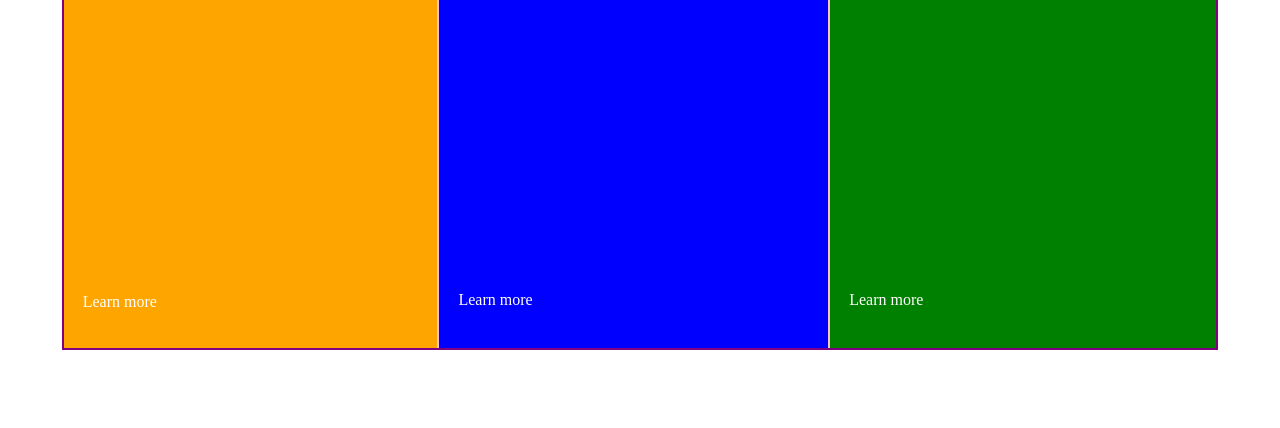
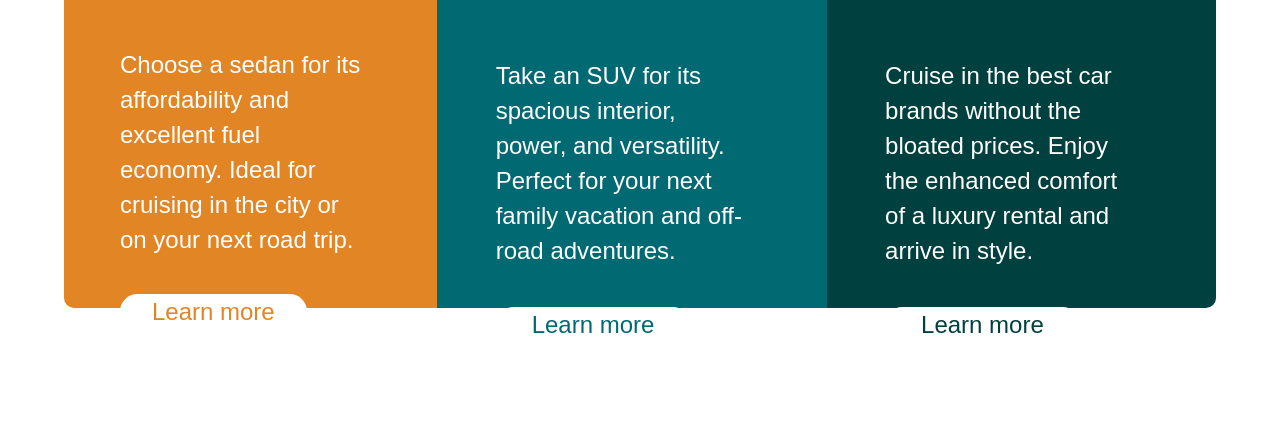
Before and after one commit to MunchQuim/enfocat, a plain HTML site: page Css/Challenges/3-column-preview-card-component-main/index.html in a window 1280 px wide. Shown: the part 372-800 px from the top of the page. Drawn offline with Linux system fonts and the light colour scheme.

Commit message:
terminado challenge-1

```diff
--- a/Css/Challenges/3-column-preview-card-component-main/index.html
+++ b/Css/Challenges/3-column-preview-card-component-main/index.html
@@ -31,35 +31,27 @@
       <div class="box-2">Sedans</div>
       <div class="box-3">Choose a sedan for its affordability and excellent fuel economy. Ideal for cruising in the city
         or on your next road trip.</div>
-      <div class="button">Learn more</div>
+      <div class="button-1">Learn more</div>
     </section>
     <section class="Container-2">
       <img src="./images/icon-suvs.svg">
       <div class="box-2">SUVs</div>
       <div class="box-3">Take an SUV for its spacious interior, power, and versatility. Perfect for your next family vacation
         and off-road adventures.</div>
-      <div class="button">Learn more</div>
+      <div class="button-2">Learn more</div>
     </section>
     <section class="Container-3">
       <img src="./images/icon-luxury.svg">
       <div class="box-2">Luxury</div>
       <div class="box-3">Cruise in the best car brands without the bloated prices. Enjoy the enhanced comfort of a luxury
         rental and arrive in style.</div>
-      <div class="button">Learn more</div>
+      <div class="button-3">Learn more</div>
     </section>
   </section>
 
 
   <!--
-
-
-
-
-
-
-
-
-  <div class="attribution">
+    <div class="attribution">
     Challenge by <a href="https://www.frontendmentor.io?ref=challenge" target="_blank">Frontend Mentor</a>.
     Coded by <a href="#">Munchquim</a>. -->
   </div>
--- a/Css/Challenges/3-column-preview-card-component-main/style.css
+++ b/Css/Challenges/3-column-preview-card-component-main/style.css
@@ -1,23 +1,23 @@
 body {
-    margin-top: 10vh;
-    margin-bottom: 10vh;
+  margin-top: 15vh;
+  margin-bottom: 15vh;
   margin-inline: 5vw;
-    height: 80vh;
+  height: 70vh;
 
-    outline: solid 2px purple;
+  /* outline: solid 2px purple; */
 }
 
 .Gcontainer {
   /* width: 100%; */
   height: 100%;
-    outline: solid 2px black;
+  /*  outline: solid 2px black; */
   display: flex;
   justify-content: stretch;
   align-items: center;
 }
 
-[class|=Container] {
-    outline: solid 2px pink;
+[class|="Container"] {
+  /* outline: solid 2px pink; */
   height: 100%;
   /* width: 100%; */
   display: flex;
@@ -26,47 +26,73 @@ body {
   color: white;
 }
 .Container-1 {
-    background-color: orange;
+  background-color: #e28525;
+border-top-left-radius:10px ;
+border-bottom-left-radius:10px ;
   /*provisional*/
+}
+.button-1 {
+  color: #e28525;
 }
 
 .Container-2 {
-    background-color: blue;
+  background-color: #016972;
   /*provisional*/
 }
-
+.button-2 {
+  color: #016972;
+}
 .Container-3 {
-    background-color: green;
+  background-color: #00403f;
   /*provisional*/
+  border-top-right-radius:10px ;
+  border-bottom-right-radius:10px ;
+}
+.button-3 {
+  color: #00403f;
 }
 div {
-    margin-top: 5%;
-    margin-bottom: 5%;
-    margin-left: 5%;
-    margin-right: 6%;
+  margin-top: 10%;
+  margin-bottom: 10%;
+  margin-left: 15%;
+  margin-right: 20%;
+  font-family:sans-serif;
+    font-size: 150%;
+    line-height: 35px;
 }
 
 img {
-    width: 45px;
+  width: 25%;
   height: auto;
   margin-bottom: 5%;
-    margin-left: 5%;
+  margin-left: 15%;
   margin-top: 20%;
 }
 .box-2 {
-    font-size: xx-large;
+  font-size: 250%;
   text-transform: uppercase;
 }
-.button {
+[class|="button"] {
+  height: 7%;
   margin-top: auto;
+  margin-right: 35%;
   margin-bottom: 10%;
-
+  background-color: white;
+  border-radius: 20px;
+  display: flex;
+  flex-wrap: wrap;
+  justify-content: center;
+  align-content: center;
+  }
+  [class|="button"]:hover{
+    outline: solid 2px black;
       }
 
-@media(max-width:375px) {
+@media (max-width: 376px) {
   body {
-        margin-left: 10vw;
-        margin-right: 10vw;
+    margin-left: 20vw;
+    margin-right: 20vw;
+    height: max-content;
   }
 
   .Gcontainer {
@@ -75,23 +101,41 @@ img {
     /* outline: solid 2px black; */
     display: flex;
     flex-direction: column;
-        justify-content: stretch;
+    /* justify-content: stretch; */
     align-items: center;
   }
 
-    [class|=Container] {
-        outline: solid 2px pink;
+  [class|="Container"] {
 
     display: flex;
     flex-direction: column;
     justify-content: flex-start;
     color: white;
   }
-    img{
+  [class|="button"]{
+    margin-bottom: 15%;
+    height: 30px;
+  }
+  img {
     margin-top: 10%;
   }
+  div {
+    margin-top: 5%;
+    margin-bottom: 5%;
+    font-size: 80%;
+    line-height: 20px;
+
+  }
   .box-2 {
-        font-size:x-large;
+    font-size: 150%;
     text-transform: uppercase;
   }
+  .Container-1 {
+    border-top-left-radius: 10px;
+    border-top-right-radius: 10px;
   }
+  .Container-3 {
+    border-bottom-left-radius: 10px;
+    border-bottom-right-radius: 10px;
+  }
+}
```
Lines whose indentation alone changed are shown as unchanged.
